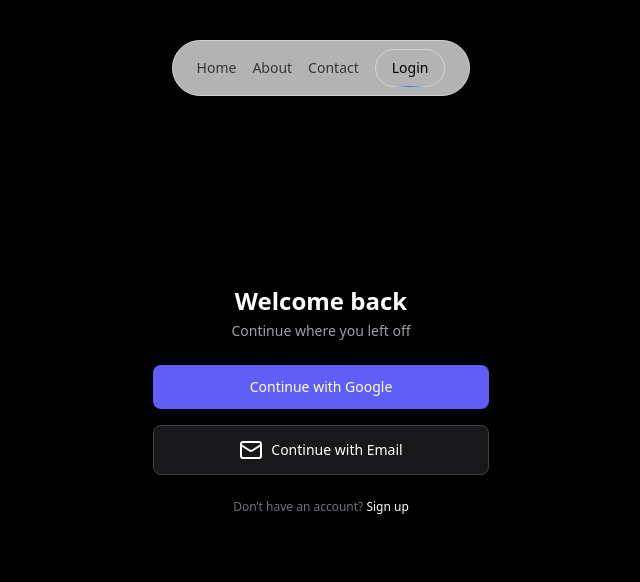
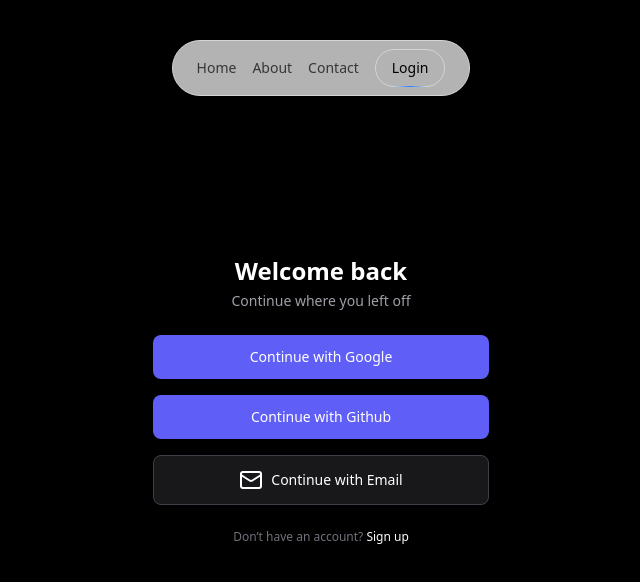
Before and after one commit to swapisticated/Virtual-Ai-Inventory, a Next.js app in the folder webapp/: page /login in a window 1280 px wide. Shown: the top 582 px of the page, without its empty margins (319-959 px from the left). Built offline with nearby package versions, Linux system fonts and the light colour scheme.

Commit message:
github signin init

```diff
--- a/webapp/app/login/page.jsx
+++ b/webapp/app/login/page.jsx
@@ -28,6 +28,15 @@
               Continue with Google
             </button>    </form>
 
+          <form
+            action={async () => {
+              "use server"
+              await signIn("github", { redirectTo: "/dashboard" })
+            }}
+          >
+            <button type="submit" className="w-full flex items-center justify-center gap-2 px-4 py-3 rounded-md text-sm font-medium bg-[#5f5ef6] text-white hover:bg-[#4f4ef3] transition">
+              Continue with Github
+            </button>    </form>
 
           <button className="w-full flex items-center justify-center gap-2 px-4 py-3 rounded-md text-sm font-medium bg-zinc-900 hover:bg-zinc-800 border border-zinc-700 transition">
             <Mail className="text-lg" />
```
